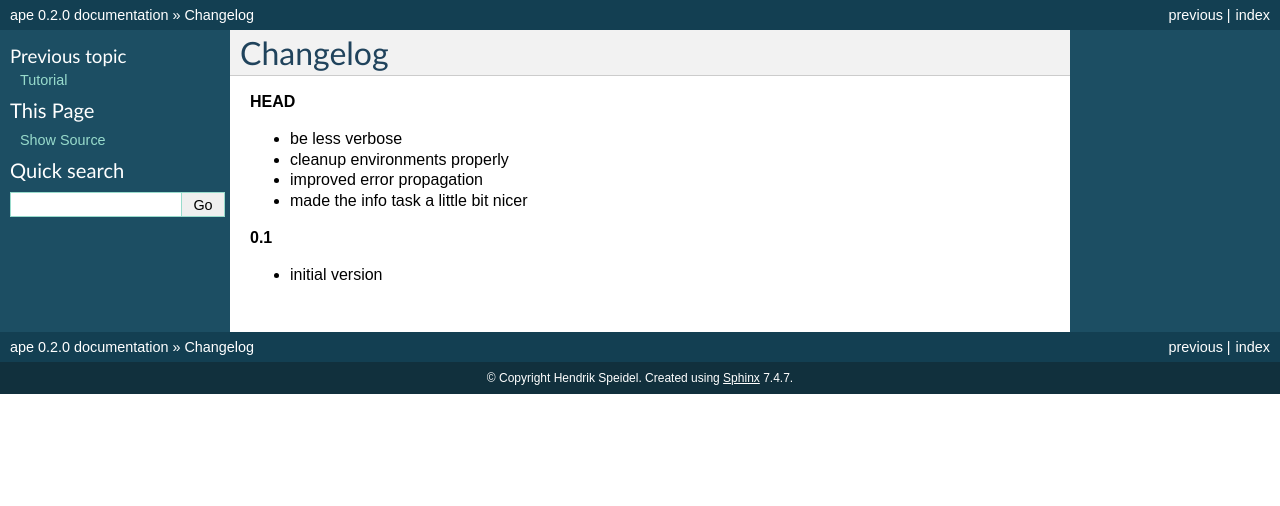
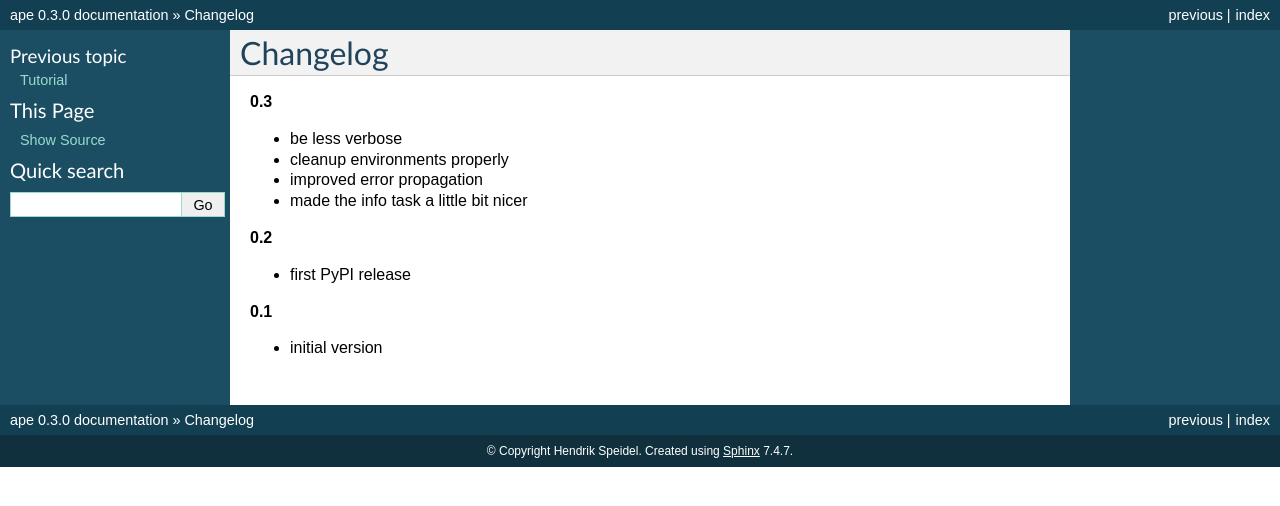
Before and after one commit to henzk/ape, a Sphinx documentation site: the page built from docs/changelog.rst, in a window 1280 px wide. Shown: the top 506 px of the page. Built offline with Sphinx 7.4.7, drawn with Linux system fonts in a browser that asks for light colours; formulas are drawn with MathJax 3; the version number is read from the project's files by our own code.

Commit message:
Version Bump to 0.3.0

```diff
--- a/ape/__init__.py
+++ b/ape/__init__.py
@@ -2,7 +2,7 @@ import featuremonkey
 import inspect
 from functools import wraps
 
-__version__ = '0.2.0'
+__version__ = '0.3.0'
 __author__ = 'Hendrik Speidel <hendrik@schnapptack.de>'
 SHORT_HEADER = '''ape - a productive environment
 
--- a/docs/changelog.rst
+++ b/docs/changelog.rst
@@ -2,13 +2,17 @@
 Changelog
 ***************************************
 
-**HEAD**
+**0.3**
 
 - be less verbose
 - cleanup environments properly
 - improved error propagation
 - made the info task a little bit nicer
 
+**0.2**
+
+- first PyPI release
+
 **0.1**
 
 - initial version
--- a/setup.py
+++ b/setup.py
@@ -24,7 +24,7 @@ def read(fname):
 
 setup(
     name='ape',
-    version='0.2.0',
+    version='0.3.0',
     description='A Productive Environment - make/rake/ant/fab-like system with support for FOSD',
     long_description=read('README.rst'),
     url='http://github.com/henzk/ape',
```
